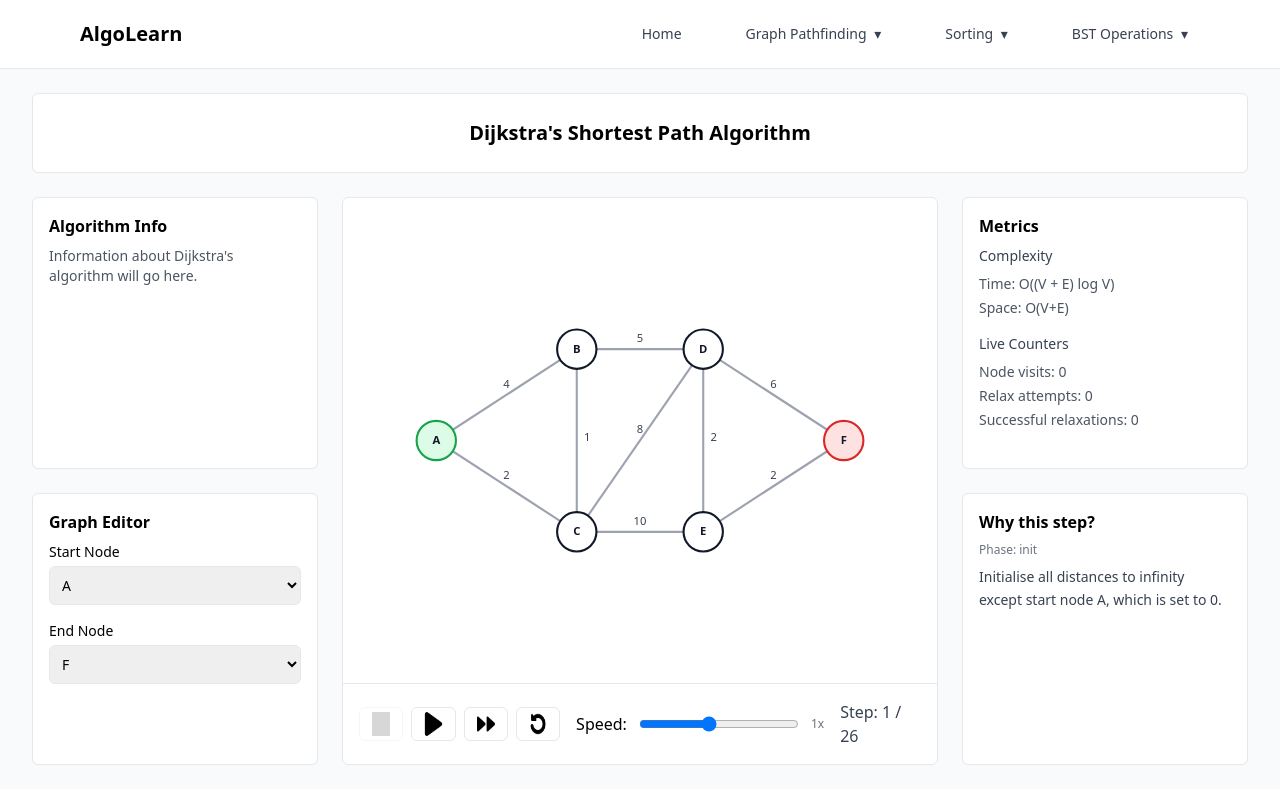
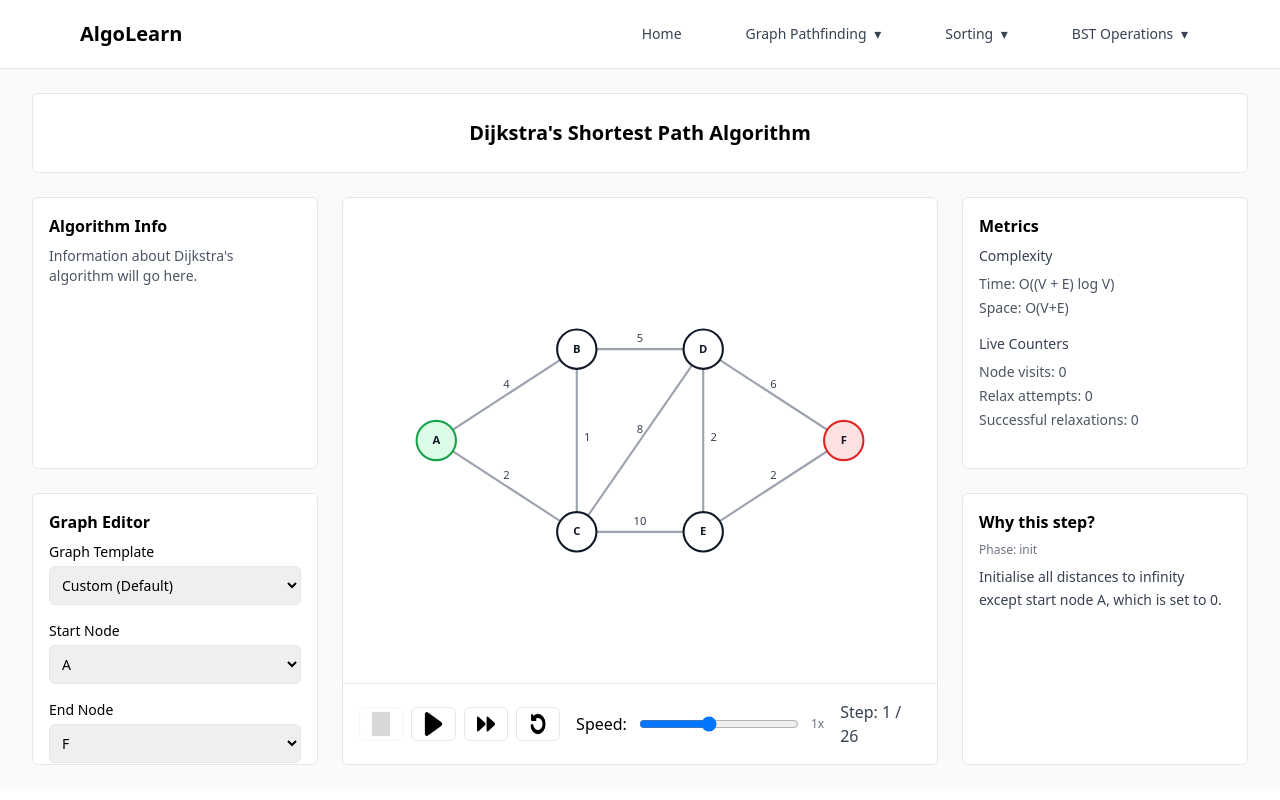
Before and after one commit to lolelolele/algorithm-learning-platform, a React (Vite) app: page /dijkstra in a window 1280 px wide. Built offline with nearby package versions, Linux system fonts and the light colour scheme; grey boxes are pictures that could not be loaded.

Commit message:
feat: add graph template selector for dijkstra

```diff
--- a/src/pages/Dijkstra.jsx
+++ b/src/pages/Dijkstra.jsx
@@ -1,7 +1,7 @@
 import { useState, useEffect } from "react";
 import AlgorithmLayout from "../components/AlgorithmLayout";
 import GraphRenderer from "../features/dijkstra/GraphRenderer";
-import { defaultGraph } from "../features/dijkstra/data/graphs";
+import { defaultGraph, templates } from "../features/dijkstra/data/graphs";
 import { generateDijkstraSteps } from "../features/dijkstra/logic/dijkstraSteps";
 import playIcon from "../assets/icons/play.png";
 import pauseIcon from "../assets/icons/pause.png";
@@ -12,7 +12,9 @@ import resetIcon from "../assets/icons/reset.png";
 
 export default function Dijkstra() {
 
-    const [graph] = useState(defaultGraph);
+    const [graph, setGraph] = useState(defaultGraph);
+    const [selectedTemplateId, setSelectedTemplateId] = useState("custom");
+
     const [startId, setStartId] = useState(graph.startId);
     const [endId, setEndId] = useState(graph.endId);
     const [stepIndex, setStepIndex] = useState(0);
@@ -60,6 +62,50 @@ export default function Dijkstra() {
 
             graphEditor={
                 <div className="space-y-4 text-sm">
+
+                    <div>
+                        <label className="block font-medium mb-1">Graph Template</label>
+
+                        <select
+                            className="w-full rounded-md border p-2"
+                            value={selectedTemplateId}
+                            onChange={(e) => {
+                                const value = e.target.value;
+                                setSelectedTemplateId(value);
+
+                                setIsPlaying(false);
+                                setStepIndex(0);
+
+                                if (value === "custom") {
+                                    setGraph(defaultGraph);
+                                    setStartId(defaultGraph.startId);
+                                    setEndId(defaultGraph.endId);
+                                } else {
+                                    const selected = templates.find(t => t.id ===value);
+                                    if (selected) {
+                                        setGraph(selected);
+                                        setStartId(selected.startId);
+                                        setEndId(selected.endId);
+                                    }
+                                }
+                            }}
+
+                        >
+                            <option value="custom">Custom (Default)</option>
+
+                            <optgroup label="Simple">
+                                {templates
+                                    .filter(t => t.category === "Simple")
+                                    .map(t => (
+                                        <option key={t.id} value={t.id}>
+                                            {t.name}
+                                        </option>
+                                    ))}
+                            </optgroup>
+
+                        </select>
+                    </div>
+
                     <div>
                         <label className="block font-medium mb-1">Start Node</label>
                         <select
```
